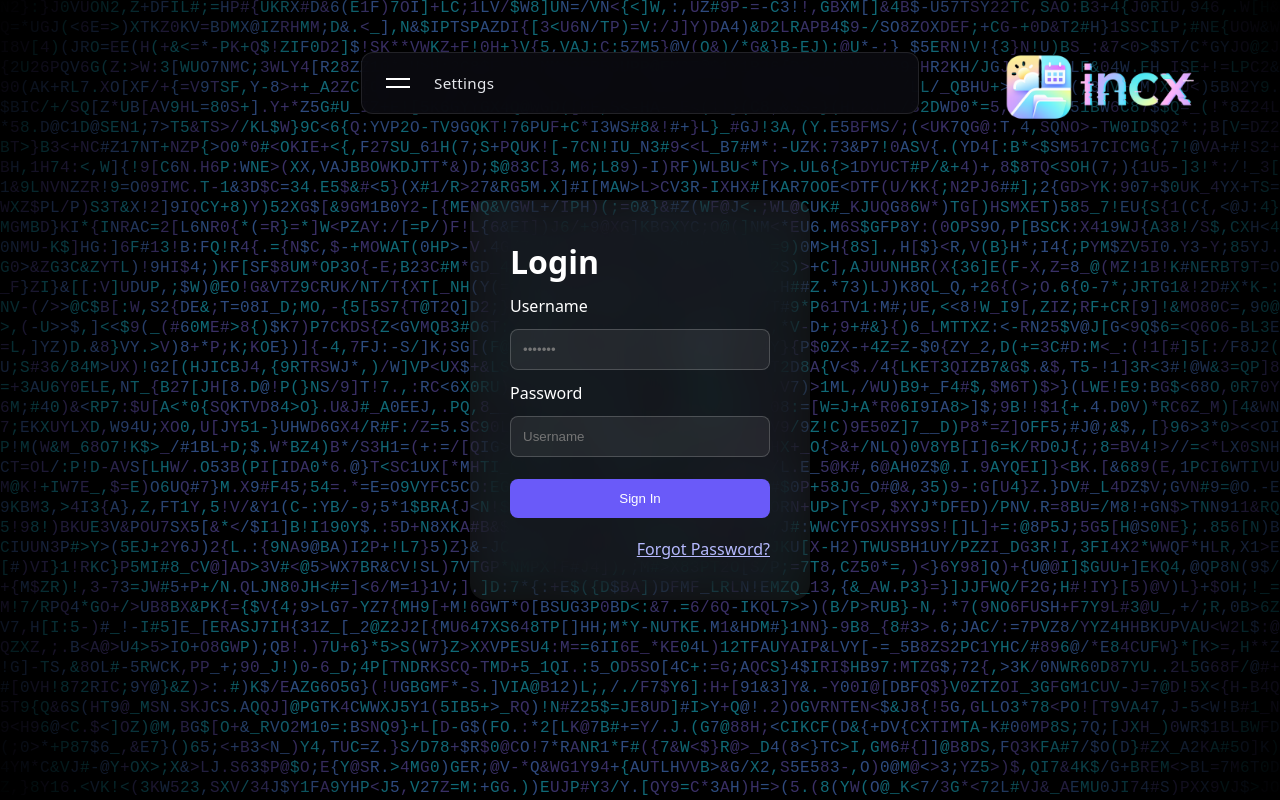
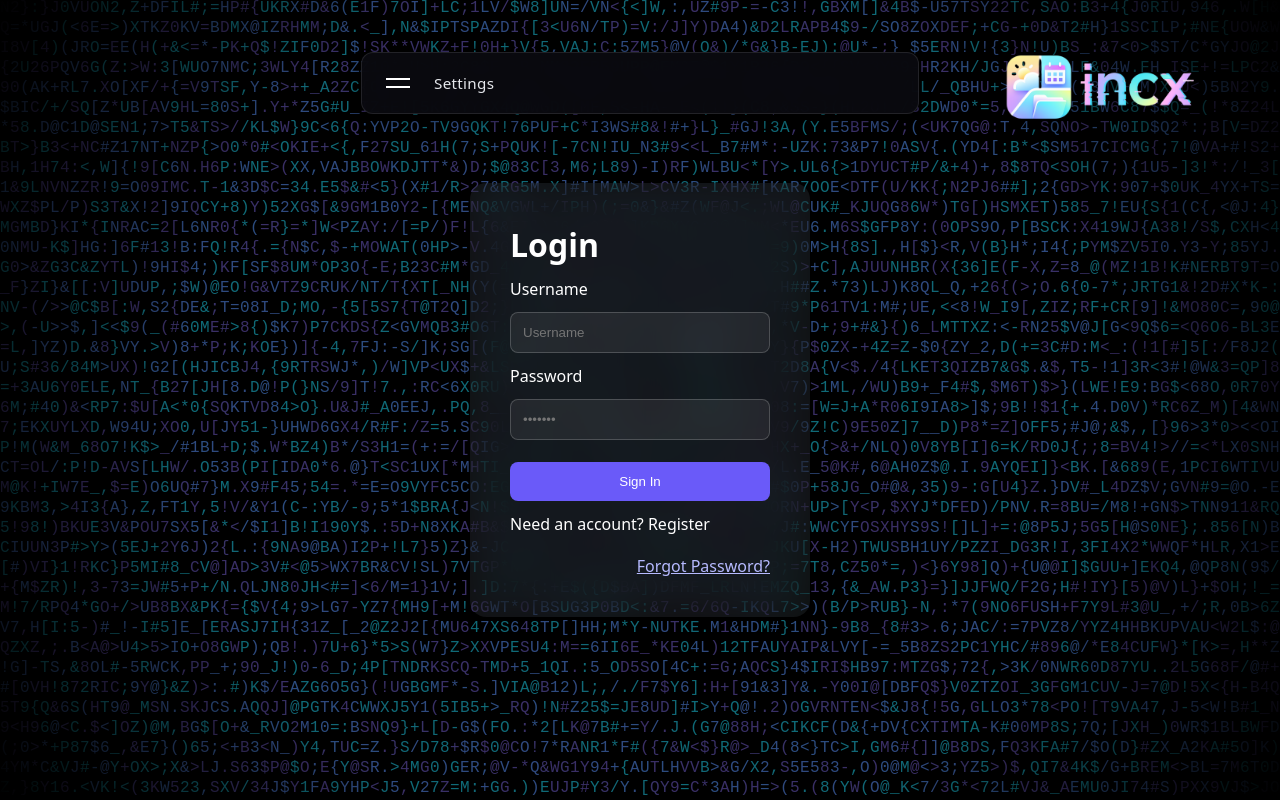
Before and after one commit to TheBloodyAmateur/Incx, a React app in the folder frontend/: page / in a window 1280 px wide. Built offline with nearby package versions, Linux system fonts and the light colour scheme; the HTML template or start-up script is replaced by a standard one.

Commit message:
login and registering user - functionality have been implemented to test the filestorage functionality. A

```diff
--- a/frontend/src/components/ui/AppFeatureIcons.jsx
+++ b/frontend/src/components/ui/AppFeatureIcons.jsx
@@ -3,7 +3,7 @@ import GlassIcons from "./GlassIcons";
 import ScrambledText from "./ScrambledText";
 import { useNavigate } from "react-router-dom";
 
-export default function AppFeatureIcons() {
+export default function AppFeatureIcons({ username }) {
     const navigate = useNavigate();
 
     const items = [
@@ -16,7 +16,7 @@ export default function AppFeatureIcons() {
             icon: <Folder />,
             color: "deep_sapphire",
             label: <ScrambledText>Files</ScrambledText>,
-            onClick: () => navigate("/filestorage")
+            onClick: () => navigate(`/filestorage?username=${username}`)
         },
         {
             icon: <Cloud />,
--- a/frontend/src/pages/dashboard/DashboardPage.jsx
+++ b/frontend/src/pages/dashboard/DashboardPage.jsx
@@ -1,8 +1,12 @@
+import { useSearchParams } from "react-router-dom";
 import Aurora from "../../components/aurora/Aurora";
 import AppFeatureIcons from "../../components/ui/AppFeatureIcons";
 import "./DashboardPage.css";
 
 export default function DashboardPage() {
+    const [searchParams] = useSearchParams();
+    const username = searchParams.get('username');
+
     return (
         <div className="dashboard-wrapper">
             <Aurora
@@ -11,9 +15,8 @@ export default function DashboardPage() {
                 amplitude={1.0}
                 speed={0.35}
             />
-
             <div className="center-content">
-                <AppFeatureIcons />
+                <AppFeatureIcons username={username} />
             </div>
         </div>
     );
--- a/frontend/src/pages/login/LoginPage.css
+++ b/frontend/src/pages/login/LoginPage.css
@@ -95,3 +95,9 @@
     transform: translateX(-50%);
     z-index: 10;
 }
+
+.error-message {
+    color: red;
+    font-size: 14px;
+    margin-bottom: 10px;
+}
--- a/frontend/src/pages/login/LoginPage.jsx
+++ b/frontend/src/pages/login/LoginPage.jsx
@@ -2,20 +2,40 @@ import { useState } from "react";
 import LetterGlitch from "../../components/ui/LetterGlitch";
 import SimpleNav from "../../components/ui/SimpleNav";
 import { useNavigate } from "react-router-dom";
-
 import logo from "../../assets/logo.png";
 import "./LoginPage.css";
 
 export default function LoginPage() {
     const [devMode, setDevMode] = useState(false);
-
-    const [fakePassword, setFakePassword] = useState("");
-    const [fakeUsername, setFakeUsername] = useState("");
-
+    const [password, setPassword] = useState("");
+    const [username, setUsername] = useState("");
+    const [isLogin, setIsLogin] = useState(true);
+    const [error, setError] = useState("");
     const navigate = useNavigate();
 
-    const handleLogin = () => {
-        navigate("/dashboard");
+    const handleAuth = async () => {
+        const url = isLogin ? "http://localhost:8080/api/auth/login" : "http://localhost:8080/api/auth/register";
+        const payload = { username, password };
+
+        try {
+            const response = await fetch(url, {
+                method: 'POST',
+                headers: {
+                    'Content-Type': 'application/json',
+                },
+                body: JSON.stringify(payload),
+            });
+
+            if (response.ok) {
+                navigate(`/dashboard?username=${username}`);
+            } else {
+                const errorData = await response.json();
+                setError(errorData.message || "Authentication failed");
+            }
+        } catch (error) {
+            console.error("Error during authentication:", error);
+            setError("An error occurred during authentication. Please check the console for more details.");
+        }
     };
 
     return (
@@ -26,39 +46,36 @@ export default function LoginPage() {
                 outerVignette={true}
                 centerVignette={false}
             />
-
             <div className="logo-fixed">
                 <img src={logo} alt="incx" />
             </div>
-
             <div className="nav-wrapper">
                 <SimpleNav
                     devMode={devMode}
                     onDevModeToggle={setDevMode}
                 />
             </div>
-
             <div className="login-box">
-                <h1>{devMode ? "Login (DEV)" : "Login"}</h1>
-
+                <h1>{isLogin ? (devMode ? "Login (DEV)" : "Login") : "Register"}</h1>
+                {error && <p className="error-message">{error}</p>}
                 <label>Username</label>
                 <input
-                    type={devMode ? "text" : "password"}
-                    value={fakePassword}
-                    onChange={(e) => setFakePassword(e.target.value)}
-                    placeholder={devMode ? "Username" : "•••••••"}
+                    type="text"
+                    value={username}
+                    onChange={(e) => setUsername(e.target.value)}
+                    placeholder="Username"
                 />
-
                 <label>Password</label>
                 <input
-                    type={devMode ? "password" : "text"}
-                    value={fakeUsername}
-                    onChange={(e) => setFakeUsername(e.target.value)}
-                    placeholder={devMode ? "••••••" : "Username"}
+                    type={devMode ? "text" : "password"}
+                    value={password}
+                    onChange={(e) => setPassword(e.target.value)}
+                    placeholder={devMode ? "Password" : "•••••••"}
                 />
-
-                <button onClick={handleLogin}>Sign In</button>
-
+                <button onClick={handleAuth}>{isLogin ? "Sign In" : "Register"}</button>
+                <p onClick={() => setIsLogin(!isLogin)} className="toggle-auth">
+                    {isLogin ? "Need an account? Register" : "Already have an account? Login"}
+                </p>
                 <a href="/forgot" className="forgot-link">
                     Forgot Password?
                 </a>
```
Also changed, not shown: 1 other file (tests, documents, lock files or other folders).
